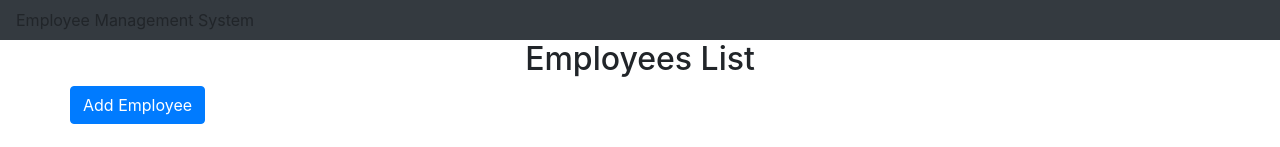
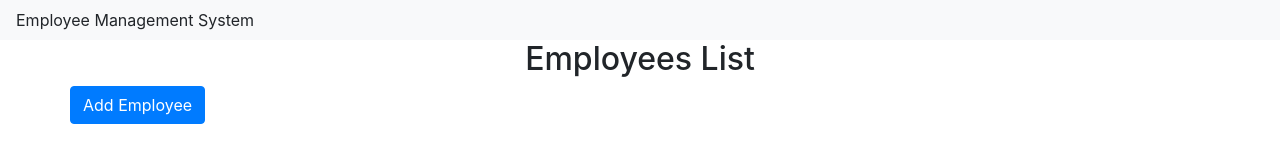
Before and after one commit to tika27/record-app, a React (Create React App) app: page / in a window 1280 px wide. Shown: the top 147 px of the page. Built offline with nearby package versions, Linux system fonts and the light colour scheme; no server answers.

Commit message:
making changes to style

```diff
--- a/src/App.css
+++ b/src/App.css
@@ -14,14 +14,14 @@
 }
 
 .App-header {
-  background-color: #282c34;
+  background-color: black;
   min-height: 100vh;
   display: flex;
   flex-direction: column;
   align-items: center;
   justify-content: center;
   font-size: calc(10px + 2vmin);
-  color: white;
+  color: dimgrey;
 }
 
 .App-link {
@@ -40,7 +40,7 @@
 .footer {
   position: absolute;
   bottom: 0;
-  width:100%;
+  width: 100%;
   height: 50px;
   background-color: black;
   text-align: center;
--- a/src/components/HeaderComponent.js
+++ b/src/components/HeaderComponent.js
@@ -11,7 +11,7 @@ class HeaderComponent extends Component {
     return (
       <div>
         <header>
-          <nav className="navbar navbar-expand-md navbar-dark bg-dark">
+          <nav className="navbar navbar-expand-md navbar-dark bg-light">
             Employee Management System
           </nav>
         </header>
```
